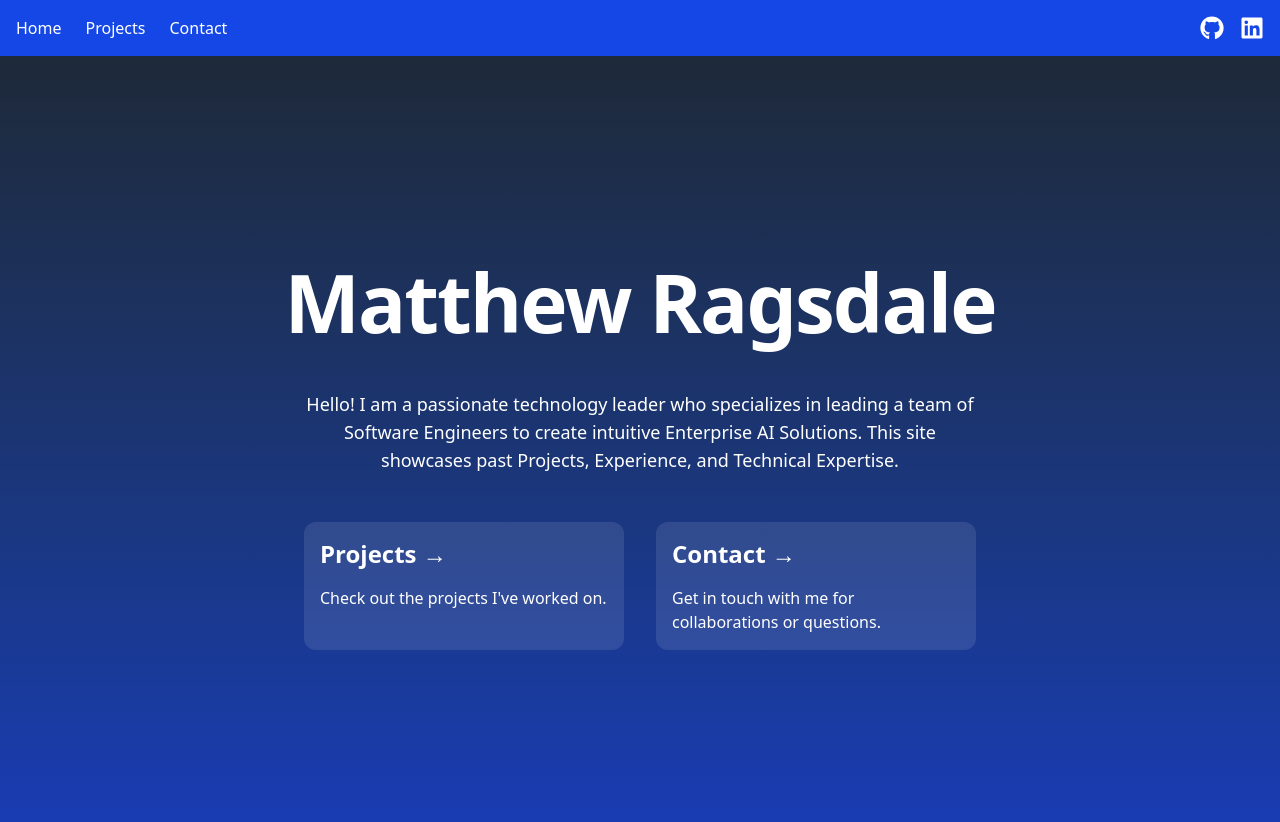
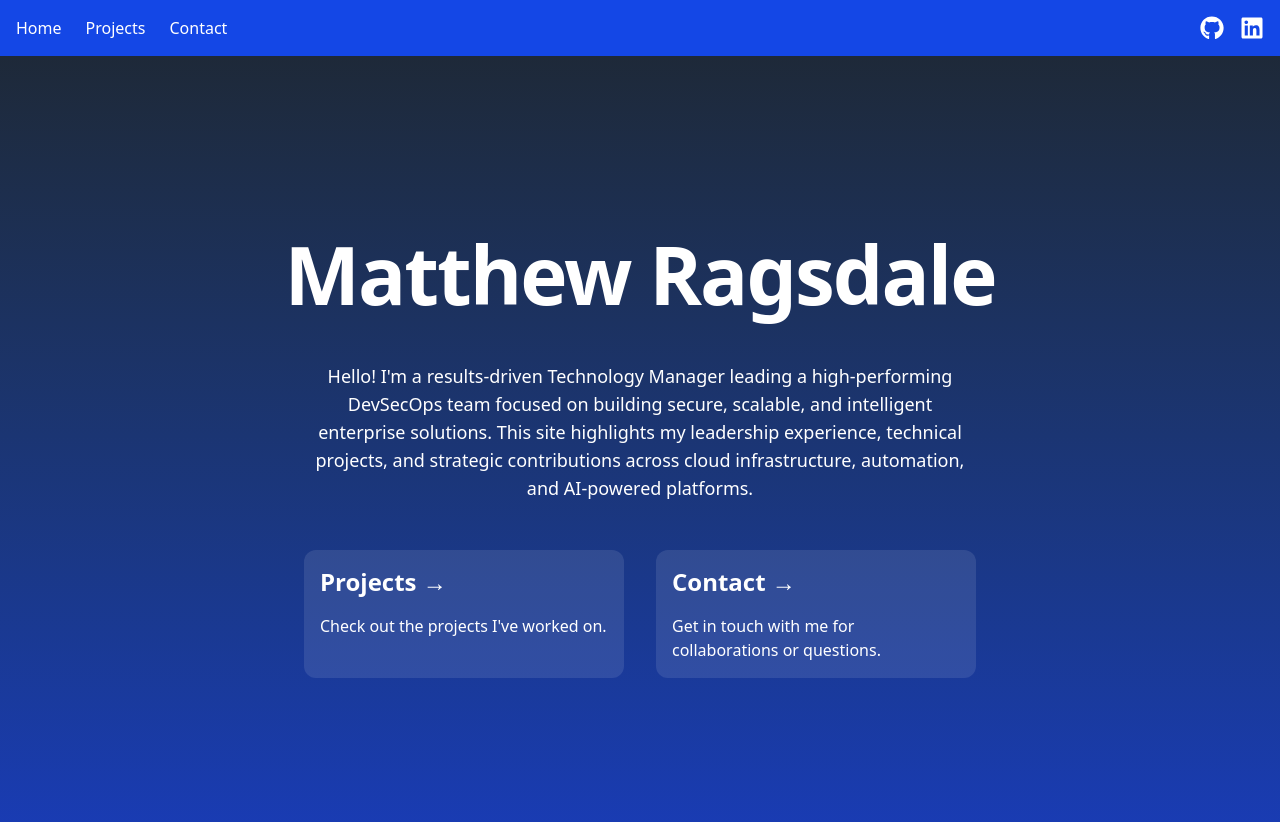
Before and after one commit to MateoSudo/AboutMeSite, a Next.js app: page / in a window 1280 px wide. Shown: the top 822 px of the page. Built offline with nearby package versions, Linux system fonts and the light colour scheme.

Commit message:
Updated Desciption on home page

```diff
--- a/src/app/page.tsx
+++ b/src/app/page.tsx
@@ -6,8 +6,8 @@ export default function Home() {
           Matthew Ragsdale
         </h1>
         <p className="text-lg text-center max-w-2xl">
-          Hello! I am a passionate technology leader who specializes in leading a team of Software Engineers to create intuitive Enterprise AI Solutions.
-          This site showcases past Projects, Experience, and Technical Expertise.
+        Hello! I&apos;m a results-driven Technology Manager leading a high-performing DevSecOps team focused on building secure, scalable, and intelligent enterprise solutions.
+        This site highlights my leadership experience, technical projects, and strategic contributions across cloud infrastructure, automation, and AI-powered platforms.
         </p>
         <div className="grid grid-cols-1 gap-4 sm:grid-cols-2 md:gap-8">
           <a
```
